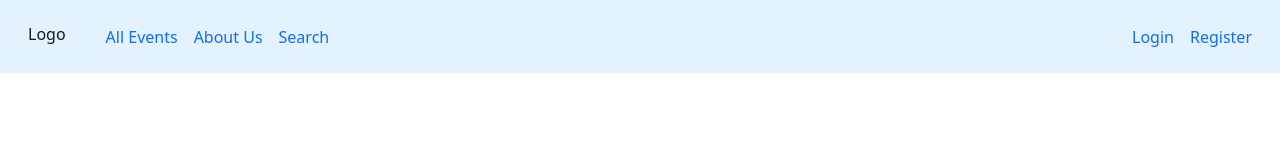
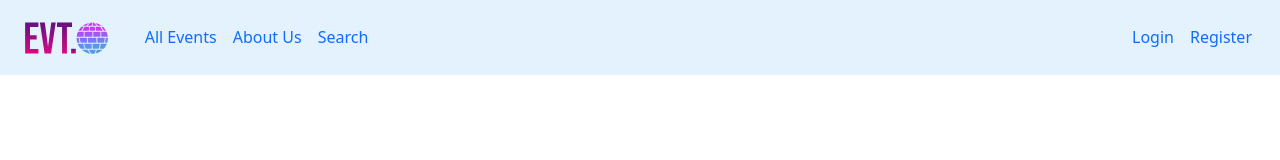
Before and after one commit to pluemthnn/our_WEPPRO, a plain HTML site: page navbar.html in a window 1280 px wide. Drawn offline with nearby package versions, Linux system fonts and the light colour scheme.

Commit message:
Add logo in navbar

```diff
--- a/navbar.html
+++ b/navbar.html
@@ -38,6 +38,11 @@
       background-color: antiquewhite;
     }
 
+    .logo{
+        width: 1204px;
+        height: 455px;
+      }
+
   </style>
 </head>
 
@@ -49,7 +54,8 @@
         <nav class="navbar navbar-light">
           <div class="container-fluid">
             <a class="navbar-brand" href="/Homepage.html">
-              <h6 class="font-weight-blod px-1 pt-1">Logo</h6>
+              <img src="./image/logonobelowtext.svg" class="logo" alt="" style="height: 2rem; width: auto;">
+              <!-- <h6 class="font-weight-blod px-1 pt-1">Logo</h6> -->
               <!-- <img src="https://getbootstrap.com/docs/5.0/assets/brand/bootstrap-logo.svg" alt="" width="30" height="24" class="d-inline-block align-top">         -->
             </a>
           </div>
```
